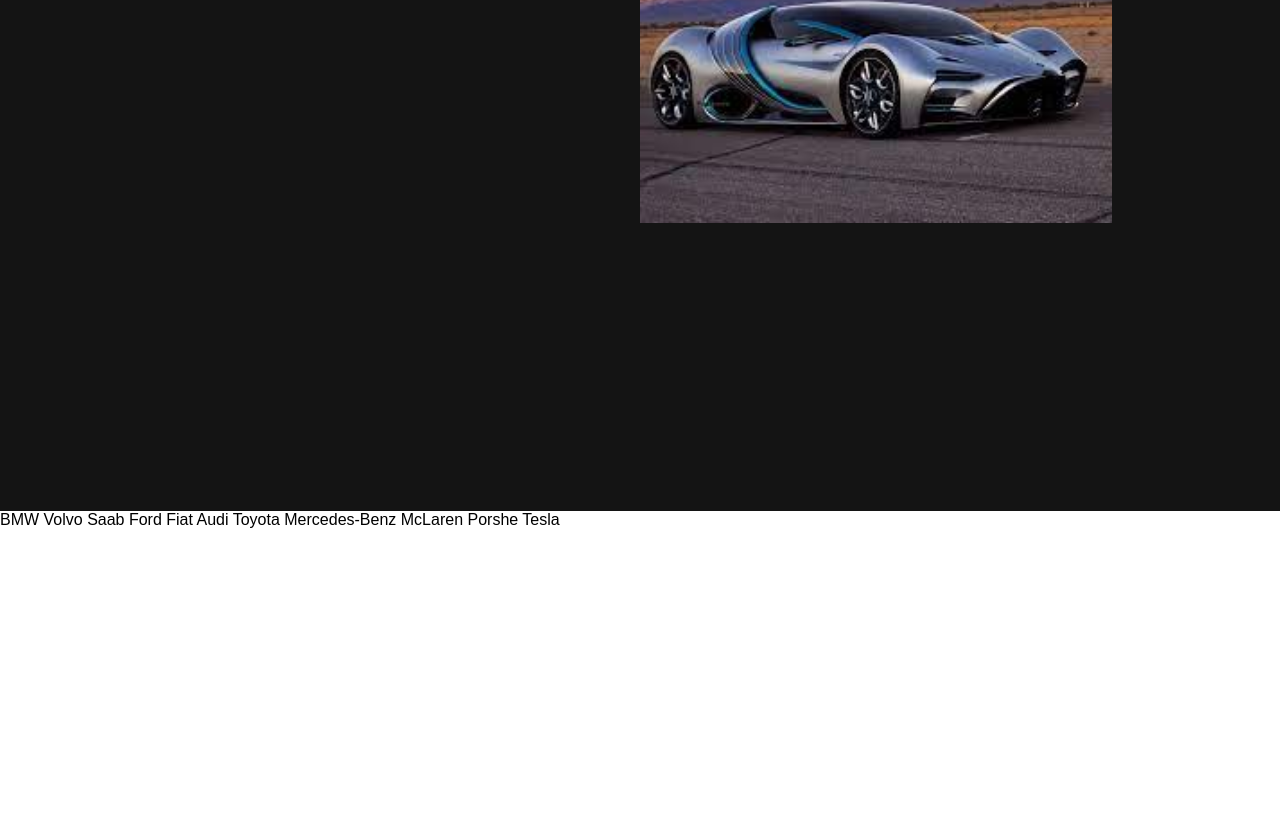
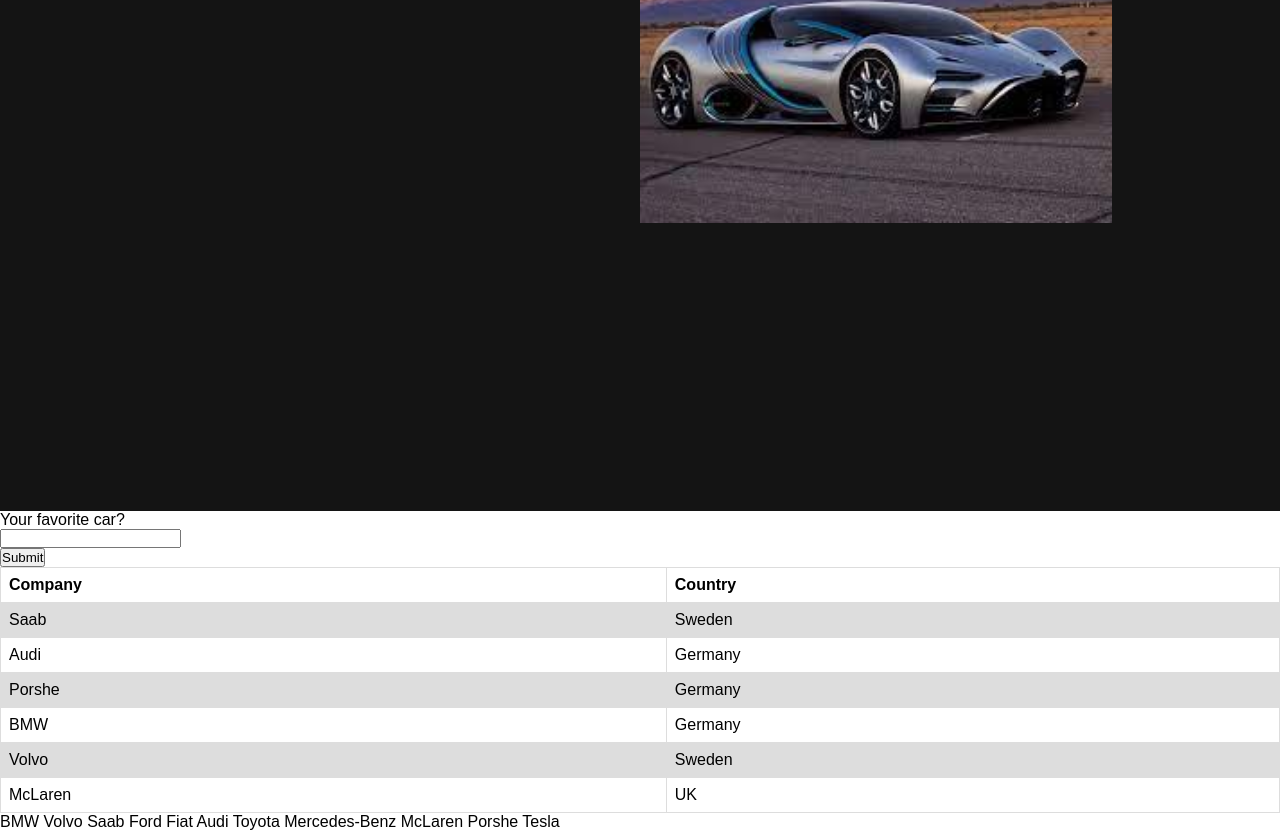
Before and after one commit to shucaybwarsame/shucaybwarsame.github.io, a plain HTML site: page tech.html in a window 1280 px wide. Shown: the part 1107-1938 px from the top of the page. Before the commit the page ends 1636 px from the top, so only its background shows below. Drawn offline with Linux system fonts and the light colour scheme.

Commit message:
Add files via upload

```diff
--- a/style.css
+++ b/style.css
@@ -460,3 +460,84 @@ padding: 0 50px;
     width: 300px;
   }
 }
+
+table {
+  font-family: arial, sans-serif;
+  border-collapse: collapse;
+  width: 100%;
+}
+
+td, th {
+  border: 1px solid #dddddd;
+  text-align: left;
+  padding: 8px;
+}
+
+tr:nth-child(even) {
+  background-color: #dddddd;
+}
+
+
+
+
+
+.popup {
+
+  position: relative;
+  display: inline-block;
+  cursor: pointer;
+  -webkit-user-select: none;
+  -moz-user-select: none;
+  -ms-user-select: none;
+  user-select: none;
+}
+
+
+.popup .popuptext {
+  visibility: hidden;
+  width: 160px;
+  background-color: #555;
+  color: #fff;
+  text-align: center;
+  border-radius: 6px;
+  padding: 8px 0;
+  position: absolute;
+  z-index: 1;
+  bottom: 125%;
+  /*left: 50%;*/
+  margin-left: -80px;
+}
+
+
+.popup .popuptext::after {
+  content: "";
+  position: absolute;
+  top: 100%;
+  left: 50%;
+  margin-left: -5px;
+  border-width: 5px;
+  border-style: solid;
+  border-color: #555 transparent transparent transparent;
+}
+
+
+.popup .show {
+  visibility: visible;
+  -webkit-animation: fadeIn 1s;
+  animation: fadeIn 1s;
+}
+
+
+@-webkit-keyframes fadeIn {
+  from {opacity: 0;}
+  to {opacity: 1;}
+}
+
+@keyframes fadeIn {
+  from {opacity: 0;}
+  to {opacity:1 ;}
+}
+
+div.form {
+  text-align: left;
+}
--- a/tech.html
+++ b/tech.html
@@ -66,6 +66,56 @@
     </div>
   </div>
 
+<!-- Forms -->
+
+
+<form>
+    <div class="form">
+
+
+  <label for="fname">Your favorite car?</label><br>
+  <input type="text" id="fname" name="fname" ><br>
+</div>
+</form>
+
+<div class="popup" onclick="myFunction()">
+    <button>   Submit   </button>
+      <span class="popuptext" id="myPopup">Thank you!</span>
+    </div>
+
+<!-- Table -->
+
+  <table>
+    <tr>
+      <th>Company</th>
+      <th>Country</th>
+    </tr>
+    <tr>
+      <td>Saab</td>
+      <td>Sweden</td>
+    </tr>
+    <tr>
+      <td>Audi</td>
+      <td>Germany</td>
+    </tr>
+    <tr>
+      <td>Porshe</td>
+      <td>Germany</td>
+    </tr>
+    <tr>
+      <td>BMW</td>
+      <td>Germany</td>
+    </tr>
+    <tr>
+      <td>Volvo</td>
+      <td>Sweden</td>
+    </tr>
+    <tr>
+      <td>McLaren</td>
+      <td>UK</td>
+    </tr>
+  </table>
+
 
 <p id="demo"></p>
 
@@ -80,5 +130,13 @@
 
   document.getElementById("demo").innerHTML = text;
    </script>
+
+<script>
+    // When the user clicks on div, open the popup
+    function myFunction() {
+      var popup = document.getElementById("myPopup");
+      popup.classList.toggle("show");
+    }
+    </script>
 </body>
 </html>
```
